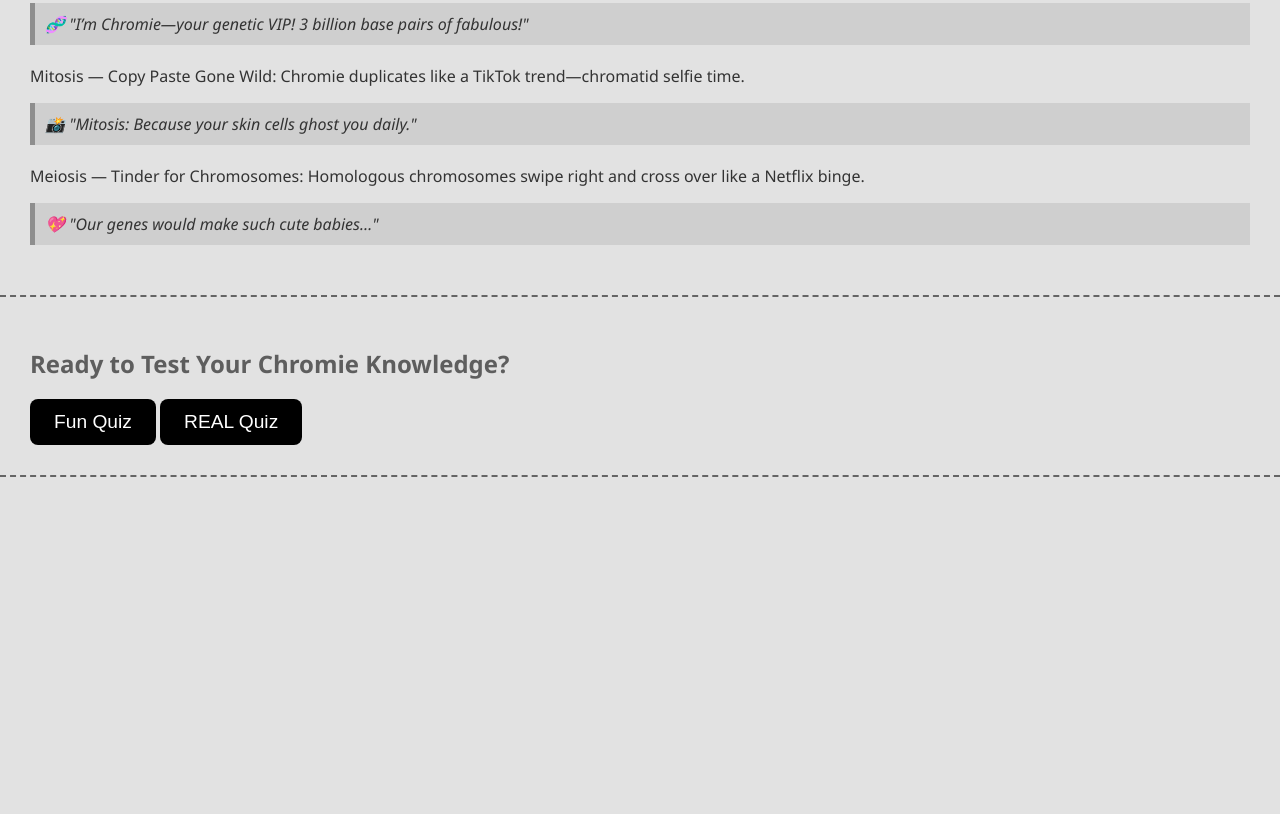
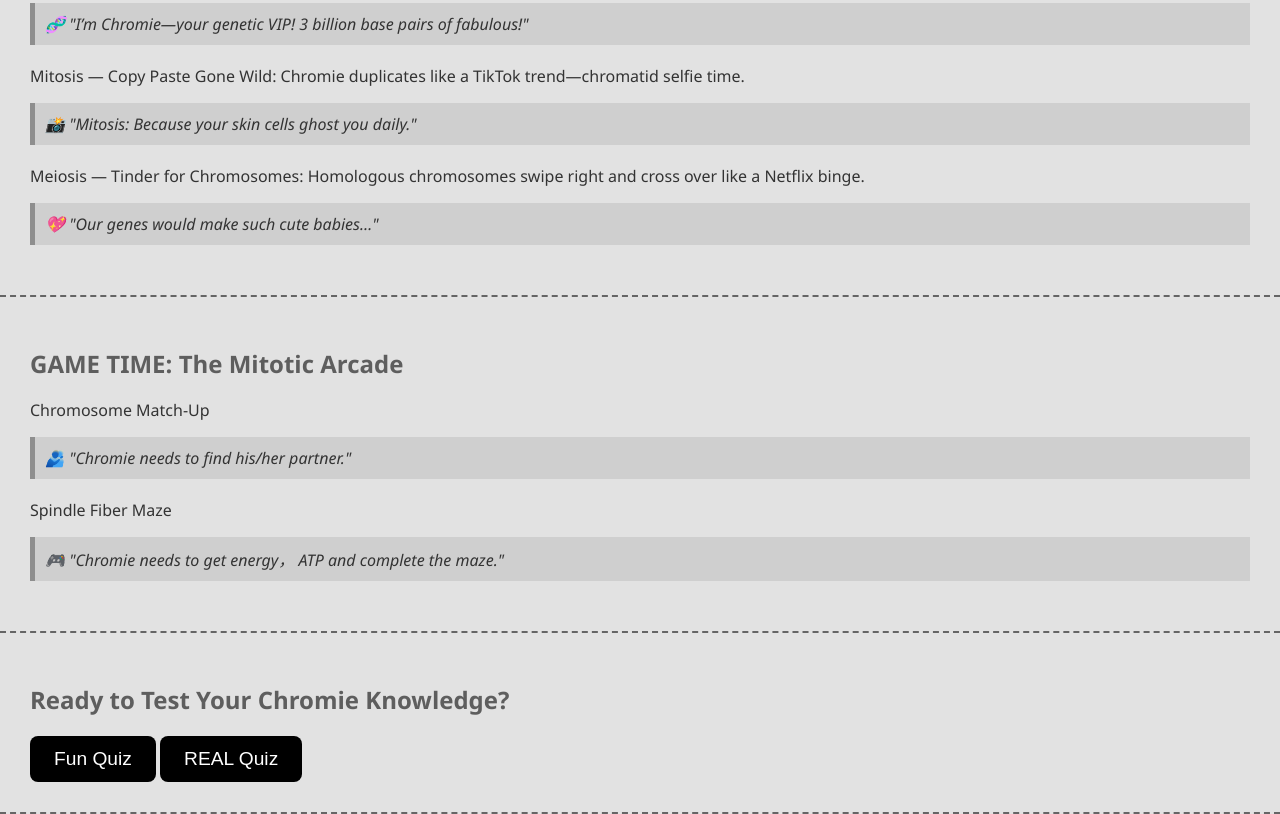
Before and after one commit to Yii0909/Chromie-The-Cell-Cycle-Circus, a plain HTML site: page index.html in a window 1280 px wide. Shown: the part 590-1404 px from the top of the page. Before the commit the page ends 1067 px from the top, so only its background shows below. Drawn offline with Linux system fonts and the light colour scheme.

Commit message:
Update index.html

```diff
--- a/index.html
+++ b/index.html
@@ -93,6 +93,18 @@
     </div>
   </section>
 
+  <section style="cursor: default;">
+  <h2>GAME TIME: The Mitotic Arcade</h2>
+    <div class="slide" onclick="window.location.href= 'matchup.html'" style="cursor: pointer;">
+      <p>Chromosome Match-Up</p>
+      <div class="chromie-dialogue">🫂 "Chromie needs to find his/her partner."</div>
+    </div>
+    <div class="slide" onclick="window.location.href= 'maze.html'" style="cursor: pointer;">
+      <p>Spindle Fiber Maze</p>
+      <div class="chromie-dialogue">🎮 "Chromie needs to get energy， ATP and complete the maze." </div>
+    </div>
+  </section>
+
   <section>
     <h2>Ready to Test Your Chromie Knowledge?</h2>
     <button onclick="launchQuiz()" class="quiz-button">
```
